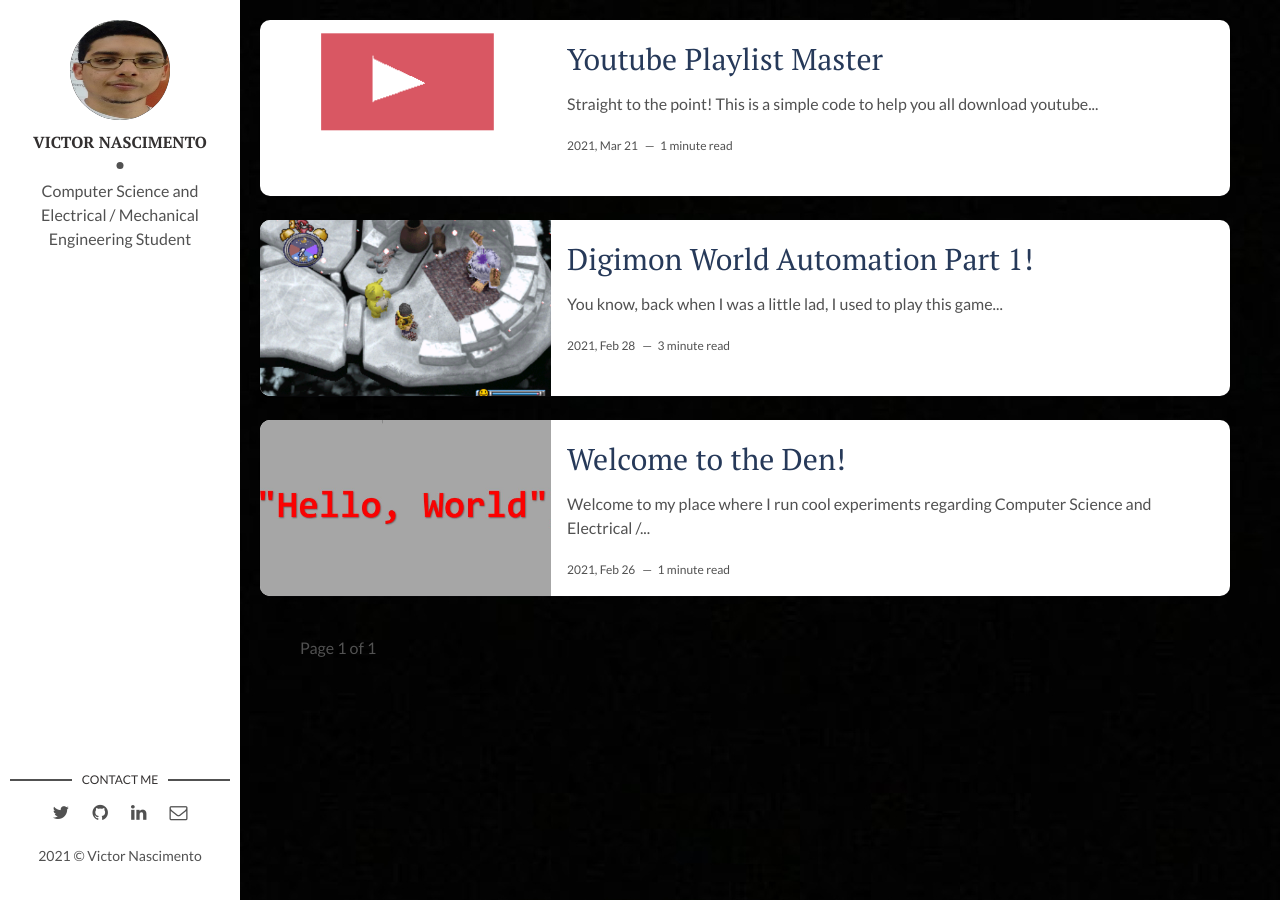
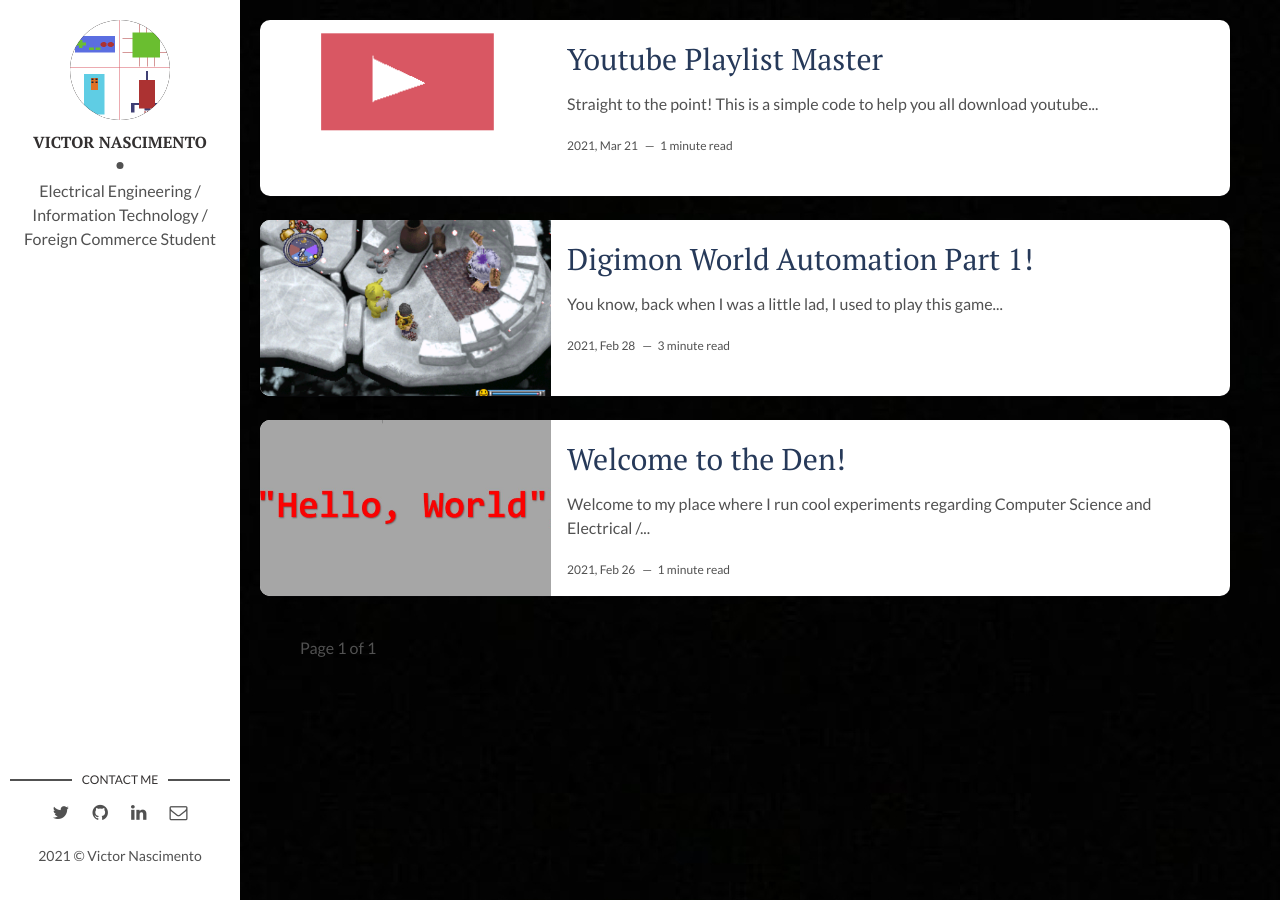
Before and after one commit to victornas91/scientistden, a Jekyll site: the page built from index.html, in a window 1280 px wide. Built offline with Jekyll 4.4.1, drawn with Linux system fonts in a browser that asks for light colours; the list of posts is cut into pages by our own code.

Commit message:
config update

```diff
--- a/_config.yml
+++ b/_config.yml
@@ -7,8 +7,8 @@ site-twitter: #if your site has a twitter account, enter it here
 
 # Author Settings
 author: Victor Nascimento # add your name
-author-img: eu2.png # add your photo
-about-author: Computer Science and Electrical / Mechanical Engineering Student  # add description
+author-img: denlogo1.png # add your photo
+about-author: Electrical Engineering / Information Technology / Foreign Commerce Student   # add description
 social-twitter: IT_Victor91
 social-facebook: # add your Facebook handle
 social-github: victornas91 # add your Github handle
```
Also changed, not shown: assets/img/denlogo1.png (added).
